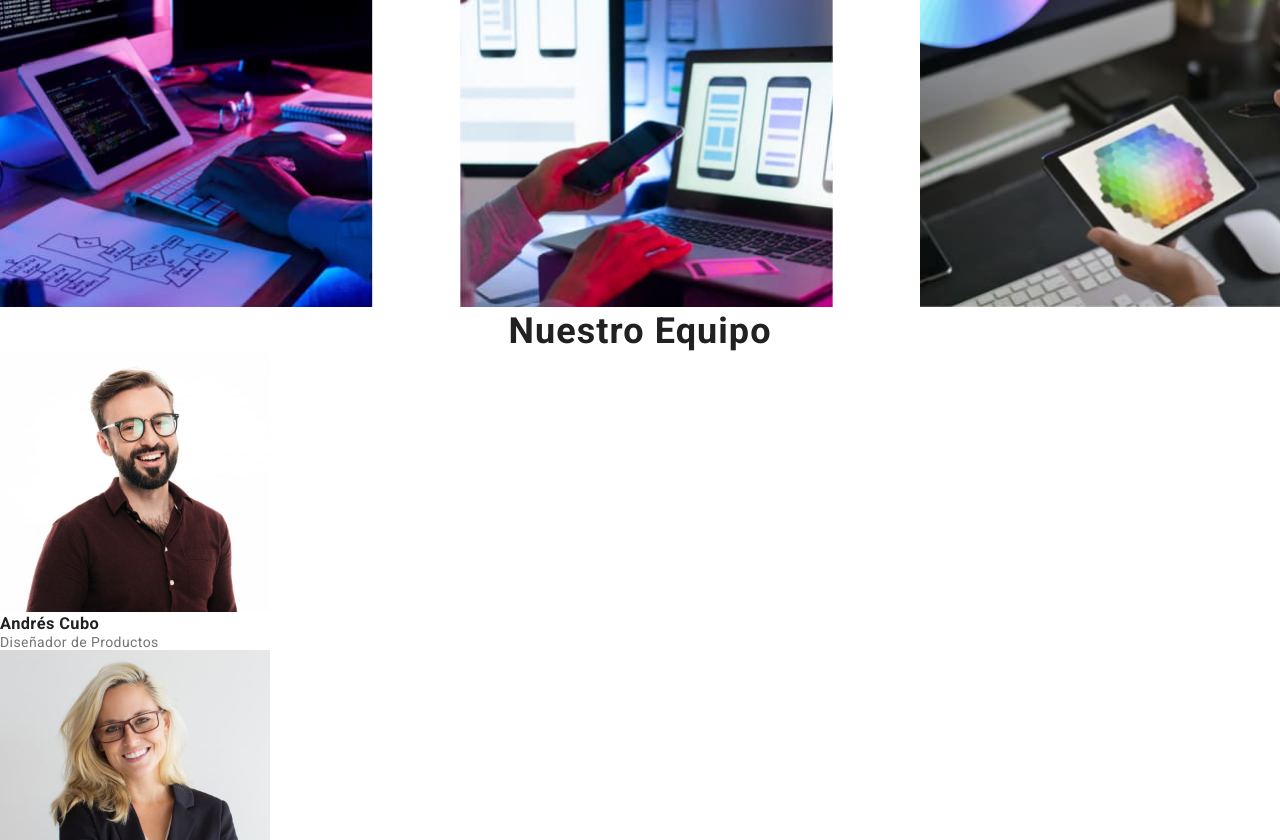
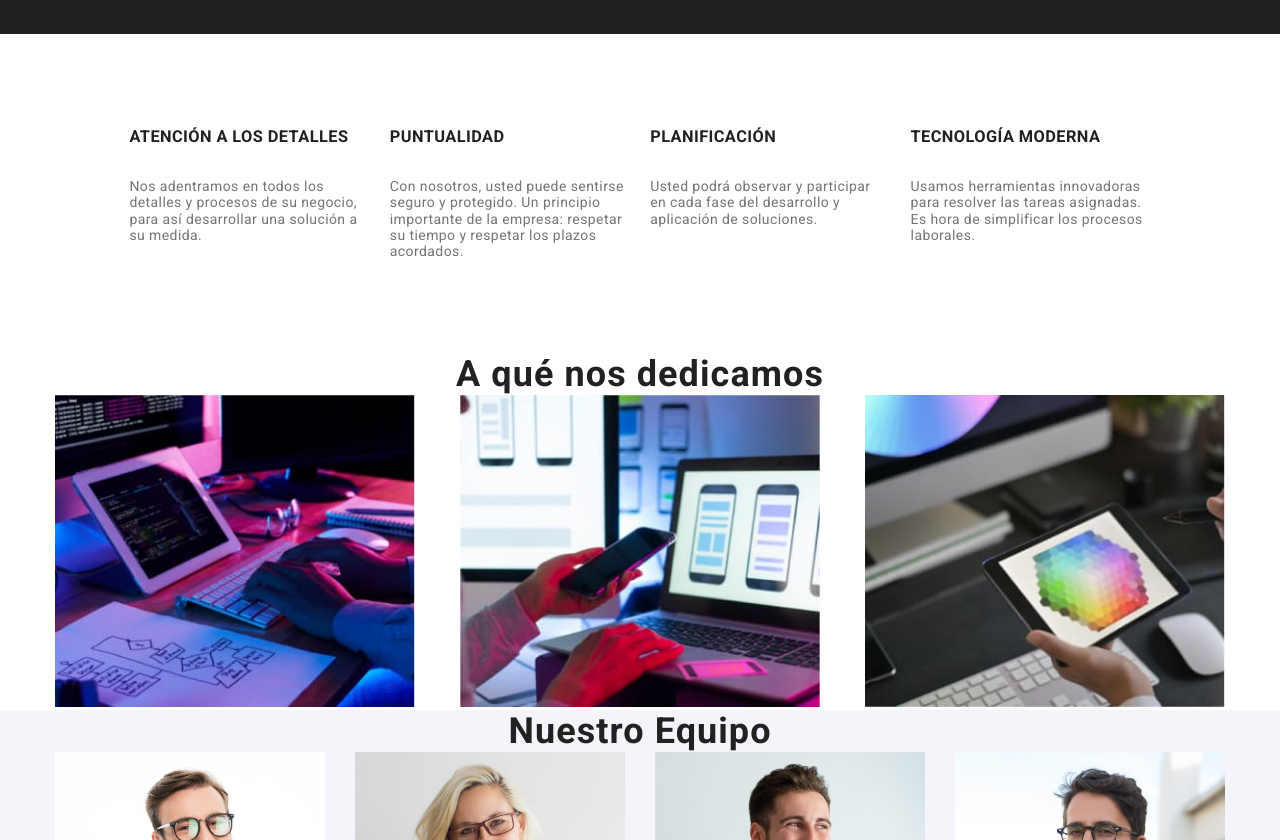
Before and after one commit to AndreJimenezL/goit-markup-hw-03, a plain HTML site: page index.html in a window 1280 px wide. Shown: the part 644-1484 px from the top of the page. Drawn offline with nearby package versions, Linux system fonts and the light colour scheme.

Commit message:
avance tarea

```diff
--- a/css/styles.css
+++ b/css/styles.css
@@ -18,6 +18,8 @@
     --button-primary-hover: #188ce8;
     --logo-black: #000000;
     --text-white-opacity: #ffffff99;
+
+    --container-padding: calc((100% - 1200px) / 2);
 }
 
 body {
@@ -132,14 +134,15 @@ header nav .nav-menu {
 }
 
 .hero .hero-title {
+    width: 500px;
+    margin: 20px auto;
     font-style: normal;
     font-weight: 900;
     font-size: 44px;
     line-height: 60px;
-    text-align: center;
-    letter-spacing: 0.06em;
+    text-align: auto;
     color: var(--primary-white-color);
-    text-transform: capitalize;
+    text-transform: uppercase;
 }
 
 .main-button {
@@ -161,28 +164,28 @@ header nav .nav-menu {
 
 /* ----------- Benefits section ----------- */
 
-.benefits-list {
+.benefits {
     flex-wrap: wrap;
     align-items: flex-start;
     justify-content: space-evenly;
     display: flex;
 }
 
-.benefits-list li {
+.benefits li {
     list-style: none;
     width: 240px;
 }
 
-.benefits-list li .title {
+.benefits li .title {
     height: 50px;
     text-transform: uppercase;
     color: var(--primary-black-color);
 }
 
 .container {
-    padding: 15px;
+    padding: 0 15px;
     max-width: 1200px;
-    margin: auto;
+    margin: 0 auto;
 
 }
 
@@ -192,7 +195,7 @@ header nav .nav-menu {
     padding: 94px;
 }
 
-.dedication>h2 {
+.dedication > h2 {
     font-family: 'Roboto';
     font-style: normal;
     font-weight: 700;
@@ -203,7 +206,7 @@ header nav .nav-menu {
     color: var(--primary-black-color)
 }
 
-.dedication ul {
+.dedication .container ul {
     display: flex;
     align-items: center;
     justify-content: space-between;
@@ -211,11 +214,37 @@ header nav .nav-menu {
     padding-top: 0;
 }
 
-.dedication ul li {
+.dedication .container ul li {
     list-style: none;
     width: 360px;
 }
 
+/* ----------- Team section ----------- */
+.team {
+background-color: var(--background-gray);
+}
+
+.team_cards {
+    display: flex;
+    justify-content: space-between;
+    flex-wrap: wrap;
+    align-items: flex-end;
+    flex-wrap: wrap;
+}
+
+.team_cards li {
+    background-color: var(--primary-white-color);
+    text-align: center;
+    list-style: none;
+}
+
+.team_cards li h3{
+    margin: 20px 0 10px 0;
+}
+
+.team_cards li p {
+    margin-bottom: 30px;
+}
 .team ul li h3 {
     color: var(--primary-black-color);
 }
--- a/index.html
+++ b/index.html
@@ -37,7 +37,7 @@
 
         <section class="section">
             <div class="container">
-                <ul class="benefits-list">
+                <ul class="benefits list">
                     <li>
                         <h3 class="title">ATENCIÓN A LOS DETALLES</h3>
                         <p class="description">Nos adentramos en todos los detalles y procesos de su negocio, para así
@@ -66,22 +66,22 @@
 
         <section class="dedication">
             <h2>A qué nos dedicamos</h2>
+            <div class="container">
+            <ul>
+                <li> <img src="images/imagen.jpg" alt="Imagen 1 dedicación" width="100%"></li>
 
-            <ul>
-                <li> <img src="images/imagen.jpg" alt="Imagen 1 dedicación" width="373.16px"></li>
+                <li> <img src="images/imagen2.jpg" alt="Imagen 2 dedicación" width="100%"></li>
 
-                <li> <img src="images/imagen2.jpg" alt="Imagen 2 dedicación" width="373.16px"></li>
-
-                <li> <img src="images/imagen3.jpg" alt="Imagen 3 dedicación" width="373.16px"></li>
+                <li> <img src="images/imagen3.jpg" alt="Imagen 3 dedicación" width="100%"></li>
             </ul>
-
+            </div>
         </section>
 
 
         <section class="team">
             <h2>Nuestro Equipo</h2>
-
-            <ul>
+            <div class="container">
+            <ul class="team_cards">
                 <li>
                     <img src="images/equipo1.jpg" alt="Integrante Equipo 1" width="270">
                     <h3>Andrés Cubo</h3>
@@ -106,6 +106,7 @@
                     <p>Diseñador IU</p>
                 </li>
             </ul>
+            </div>
         </section>
 
     </main>
```
